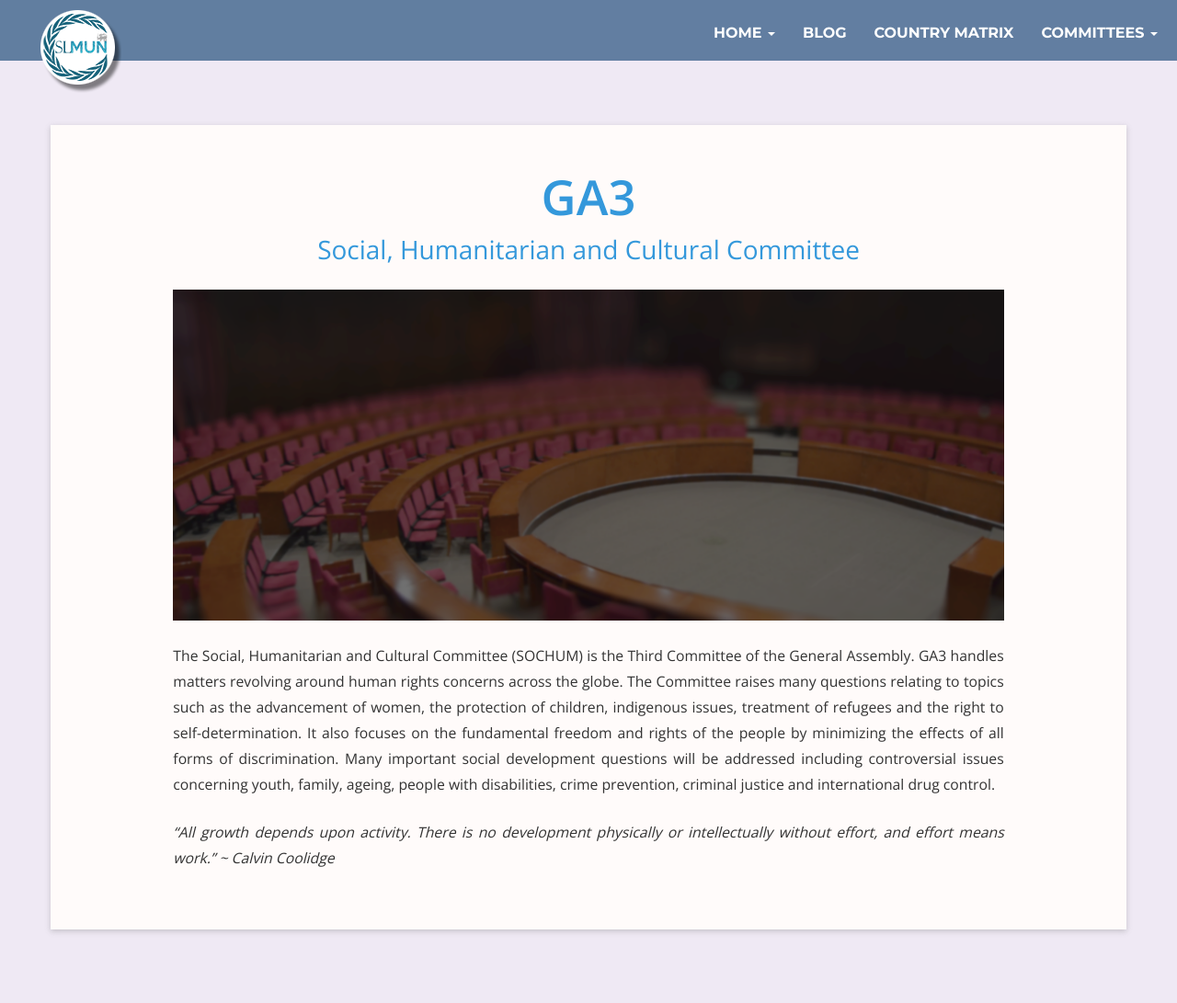
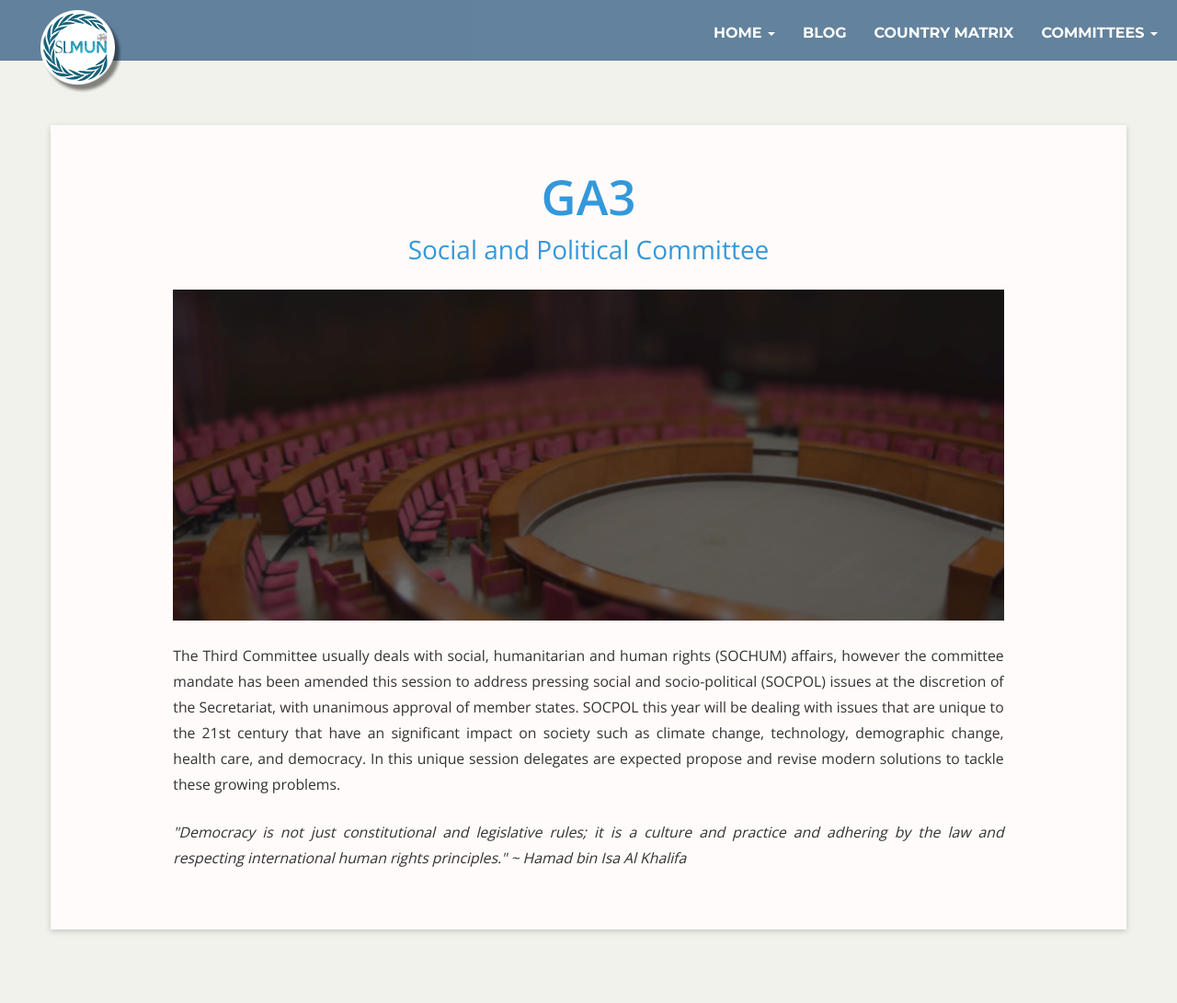
Before and after one commit to Saturnfive/SLMUN15, a PHP site: page /committee/ga3/index.php in a window 1280 px wide. Shown: the whole page at 92% size. Run offline with PHP 8.4, Linux system fonts and the light colour scheme; some libraries are stand-ins or nearby versions.

Commit message:
colour changes, ga3 changes

```diff
--- a/committee/ga3/index.php
+++ b/committee/ga3/index.php
@@ -32,7 +32,7 @@
 		<div class="row">
 			<div class="col-lg-12">
 				<div class="com-title">GA3</div>
-				<div class="com-title com-subtitle">Social, Humanitarian and Cultural Committee</div>
+				<div class="com-title com-subtitle">Social and Political Committee</div>
 			</div>
 		</div>
 		<div class="spacer"></div>
@@ -44,9 +44,9 @@
 		<div class="spacer"></div>
 		<div class="row">
 			<div class="col-lg-10 col-lg-offset-1">
-				<div class="com-desc">The Social, Humanitarian and Cultural Committee (SOCHUM) is the Third Committee of the General Assembly. GA3 handles matters revolving around human rights concerns across the globe. The Committee raises many questions relating to topics such as the advancement of women, the protection of children, indigenous issues, treatment of refugees and the right to self-determination. It also focuses on the fundamental freedom and rights of the people by minimizing the effects of all forms of discrimination. Many important social development questions will be addressed including controversial issues concerning youth, family, ageing, people with disabilities, crime prevention, criminal justice and international drug control.</div>
+				<div class="com-desc">The Third Committee usually deals with social, humanitarian and human rights (SOCHUM) affairs, however the committee mandate has been amended this session to address pressing social and socio-political (SOCPOL) issues at the discretion of the Secretariat, with unanimous approval of member states. SOCPOL this year will be dealing with issues that are unique to the 21st century that have an significant impact on society such as climate change, technology, demographic change, health care, and democracy. In this unique session delegates are expected propose and revise modern solutions to tackle these growing problems.</div>
 				<div class="spacer"></div>
-				<div class="com-desc"><i>“All growth depends upon activity. There is no development physically or intellectually without effort, and effort means work.” ~ Calvin Coolidge</i>
+				<div class="com-desc"><i>"Democracy is not just constitutional and legislative rules; it is a culture and practice and adhering by the law and respecting international human rights principles." ~ Hamad bin Isa Al Khalifa</i>
 				</div>
 			</div>
 		</div>
--- a/css/commi.css
+++ b/css/commi.css
@@ -1,6 +1,6 @@
 body {
 	padding-top: 17vh;
-	background-color: #EFE9F4;
+	background-color: #F1F2EB;
 }
 
 .title {
--- a/index.html
+++ b/index.html
@@ -58,7 +58,7 @@
 							</ul>
 						</li>
 						<li><a href="blog">Blog</a> </li>
-						<li><a href="/countrymatrix/index.php">Country Matrix</a>
+						<li><a href="countrymatrix/index.php">Country Matrix</a>
 						</li>
 						<li class="dropdown">
 							<a href="#" class="dropdown-toggle" data-toggle="dropdown" role="button" aria-expanded="false">Committees <span class="caret"></span></a>
--- a/menu.html
+++ b/menu.html
@@ -1,8 +1,8 @@
 <nav class="navbar navbar-custom navbar-fixed-top navbar-color-active" id="navibar" role="navigation">
 			<div class="container-fluid">
-				<div class="ontop ">
+				<a href="http://slmun.org/"> <div class="ontop " >
 					<img id="logo" src="http://slmun.org/Resources/slmunlogo_blue.png" style="display: inline;">
-				</div>
+				</div></a>
 				<div class="navbar-header">
 					<button type="button" class="navbar-toggle" data-toggle="collapse" data-target=".navbar-main-collapse">
 						<i class="fa fa-bars white-icon"></i>
```
